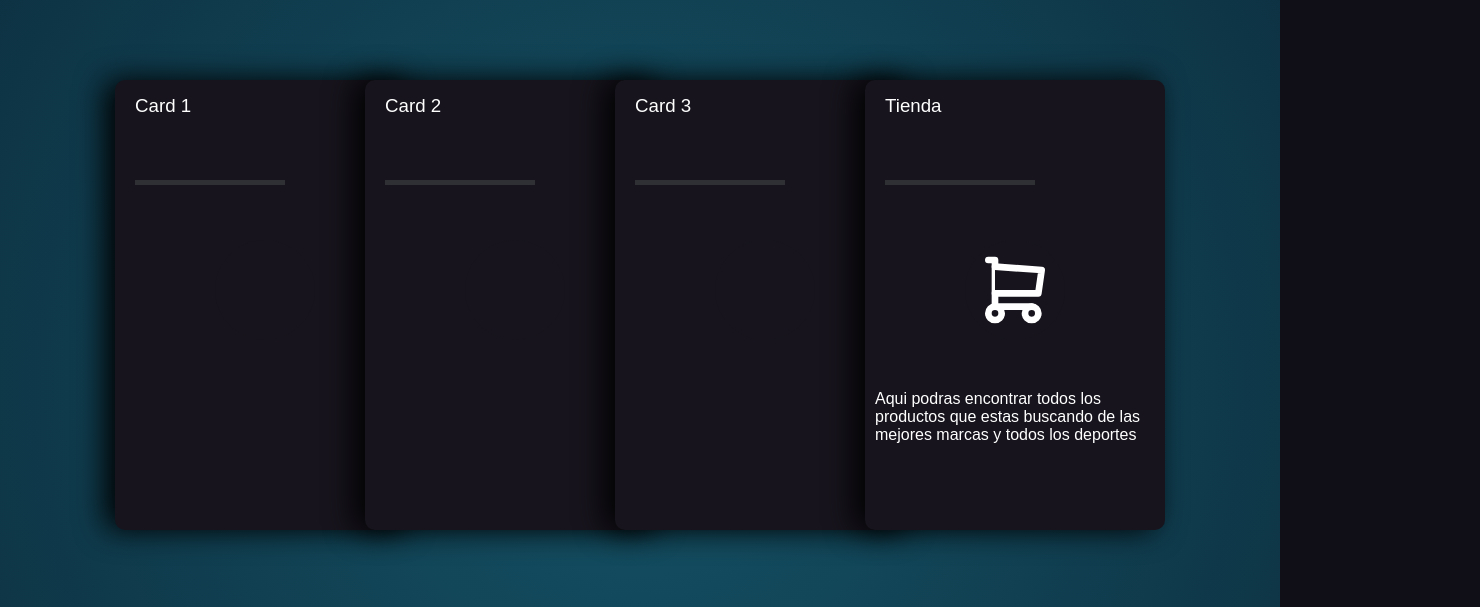
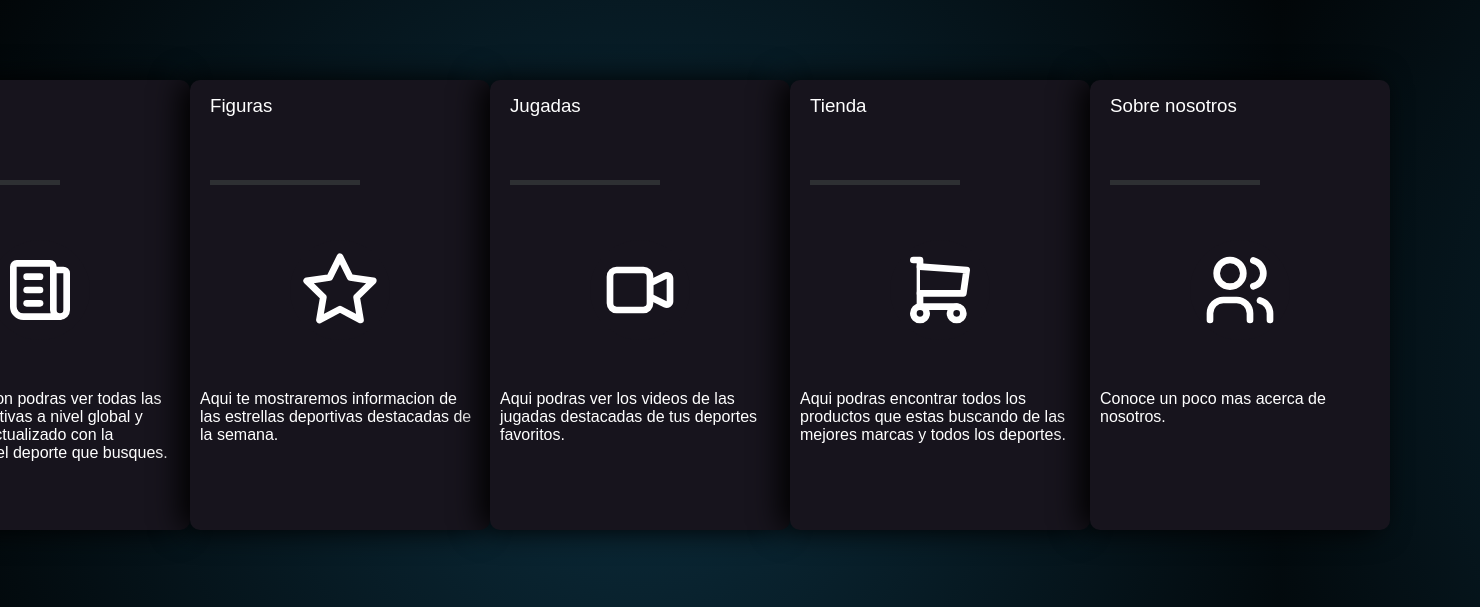
Before and after one commit to agustinduarte77/mi_repo, a website: page index.html in a window 1280 px wide. Shown: the part 193-800 px from the top of the page, 1480 px wide, since content can reach past the window. Drawn offline with Linux system fonts and the light colour scheme; a web font is replaced by a local one.

Commit message:
Cambios index

```diff
--- a/Estilos/style.css
+++ b/Estilos/style.css
@@ -38,6 +38,9 @@ body {
     left: 20px;
     top: 15px;
 }
+.tarjeta:hover .title{
+    color: var(--claro);
+}
 .bar {
     position: absolute;
     top: 100px;
@@ -57,7 +60,7 @@ body {
     width: 0px;
     height: 100%;
     background: rgb(0,154,217);
-    background: linear-gradient(90deg, rgba(0,154,217,1) 0%, rgba(217,147,0,1) 65%, rgba(255,186,0,1) 100%);
+    background: linear-gradient(90deg, rgba(0,154,217,1) 0%, var(--principal) 65%,var(--oscuro) 100%);
     transition: 0.6s ease-out;
 }
 .tarjeta:hover .filledbar {
@@ -75,6 +78,7 @@ body {
     top: 170px;
     left: calc(50% - 40px);
 }
+
 .tarjeta p{
     color: white;
     position: absolute;
@@ -133,7 +137,7 @@ a{
     color: black;
 }
 body{
-    background-image: radial-gradient(circle, var(--principal), var(--oscuro2));
+    background-image: radial-gradient(circle,var(--oscuro2), black);
 }
 
 footer{
--- a/css/destino.css
+++ b/css/destino.css
@@ -28,8 +28,8 @@ aaaaaaa*/
 .noticias {
   display: inline-grid;
   grid-template-areas: "principal principal secundaria"
- "principal principal terciaria"
- "cuarta quinta sexta"; }
+  "principal principal terciaria"
+  "cuarta quinta sexta"; }
 
 .noticiaPrincipal {
   grid-area: principal;
--- a/index.html
+++ b/index.html
@@ -28,8 +28,9 @@
         <h1 class="nombreEmpresa"><a href="index.html">DATA SPORTS</a></h1>
         <hr>
         <div class="carousel">
+            <a href="pages/noticias.html">
                 <div class="tarjeta">
-                <h3 class="title">Card 1</h3>
+                    <h3 class="title">Noticias</h3>
                     <div class="bar">
                         <div class="emptybar"></div>
                         <div class="filledbar"></div>
@@ -39,9 +40,21 @@
                         <circle class="stroke" cx="60" cy="60" r="50"/>
                     </svg>
                     </div>
+                    <div class="icono">
+                        <svg xmlns="http://www.w3.org/2000/svg" class="icon icon-tabler icon-tabler-news" width="80" height="80" viewBox="0 0 24 24" stroke-width="1.5" stroke="#ffffff" fill="none" stroke-linecap="round" stroke-linejoin="round">
+                            <path stroke="none" d="M0 0h24v24H0z" fill="none"/>
+                            <path d="M16 6h3a1 1 0 0 1 1 1v11a2 2 0 0 1 -4 0v-13a1 1 0 0 0 -1 -1h-10a1 1 0 0 0 -1 1v12a3 3 0 0 0 3 3h11" />
+                            <line x1="8" y1="8" x2="12" y2="8" />
+                            <line x1="8" y1="12" x2="12" y2="12" />
+                            <line x1="8" y1="16" x2="12" y2="16" />
+                        </svg>
                     </div>
+                    <p>En esta seccion podras ver todas las noticias deportivas a nivel global y mantenerte actualizado con la informacion del deporte que busques.</p>
+                </div>
+            </a>
+            <a href="pages/figuras.html">
                 <div class="tarjeta">
-                <h3 class="title">Card 2</h3>
+                    <h3 class="title">Figuras</h3>
                     <div class="bar">
                         <div class="emptybar"></div>
                         <div class="filledbar"></div>
@@ -51,9 +64,18 @@
                         <circle class="stroke" cx="60" cy="60" r="50"/>
                     </svg>
                     </div>
+                    <div class="icono">
+                        <svg xmlns="http://www.w3.org/2000/svg" class="icon icon-tabler icon-tabler-star" width="80" height="80" viewBox="0 0 24 24" stroke-width="1.5" stroke="#ffffff" fill="none" stroke-linecap="round" stroke-linejoin="round">
+                            <path stroke="none" d="M0 0h24v24H0z" fill="none"/>
+                            <path d="M12 17.75l-6.172 3.245l1.179 -6.873l-5 -4.867l6.9 -1l3.086 -6.253l3.086 6.253l6.9 1l-5 4.867l1.179 6.873z" />
+                        </svg>
                     </div>
+                    <p>Aqui te mostraremos informacion de las estrellas deportivas destacadas de la semana.</p>
+                </div>
+            </a>
+            <a href="pages/jugadas.html">
                 <div class="tarjeta">
-                <h3 class="title">Card 3</h3>
+                    <h3 class="title">Jugadas</h3>
                     <div class="bar">
                         <div class="emptybar"></div>
                         <div class="filledbar"></div>
@@ -63,7 +85,17 @@
                         <circle class="stroke" cx="60" cy="60" r="50"/>
                     </svg>
                     </div>
+                    <div class="icono">
+                        <svg xmlns="http://www.w3.org/2000/svg" class="icon icon-tabler icon-tabler-video" width="80" height="80" viewBox="0 0 24 24" stroke-width="1.5" stroke="#ffffff" fill="none" stroke-linecap="round" stroke-linejoin="round">
+                            <path stroke="none" d="M0 0h24v24H0z" fill="none"/>
+                            <path d="M15 10l4.553 -2.276a1 1 0 0 1 1.447 .894v6.764a1 1 0 0 1 -1.447 .894l-4.553 -2.276v-4z" />
+                            <rect x="3" y="6" width="12" height="12" rx="2" />
+                        </svg>
                     </div>
+                    <p>Aqui podras ver los videos de las jugadas destacadas de tus deportes favoritos.</p>
+                </div>
+            </a>
+            <a href="pages/tienda.html">
                 <div class="tarjeta">
                     <h3 class="title">Tienda</h3>
                     <div class="bar">
@@ -84,8 +116,33 @@
                             <path d="M6 5l14 1l-1 7h-13" />
                         </svg>
                     </div>
-                <p>Aqui podras encontrar todos los productos que estas buscando de las mejores marcas y todos los deportes</p>
+                    <p>Aqui podras encontrar todos los productos que estas buscando de las mejores marcas y todos los deportes.</p>
                 </div>
+            </a>
+            <a href="pages/sobre-nosotros.html">
+                <div class="tarjeta">
+                    <h3 class="title">Sobre nosotros</h3>
+                    <div class="bar">
+                        <div class="emptybar"></div>
+                        <div class="filledbar"></div>
+                    </div>
+                    <div class="circle">
+                        <svg version="1.1" xmlns="http://www.w3.org/2000/svg">
+                        <circle class="stroke" cx="60" cy="60" r="50"/>
+                    </svg>
+                    </div>
+                    <div class="icono">
+                        <svg xmlns="http://www.w3.org/2000/svg" class="icon icon-tabler icon-tabler-users" width="80" height="80" viewBox="0 0 24 24" stroke-width="1.5" stroke="#ffffff" fill="none" stroke-linecap="round" stroke-linejoin="round">
+                            <path stroke="none" d="M0 0h24v24H0z" fill="none"/>
+                            <circle cx="9" cy="7" r="4" />
+                            <path d="M3 21v-2a4 4 0 0 1 4 -4h4a4 4 0 0 1 4 4v2" />
+                            <path d="M16 3.13a4 4 0 0 1 0 7.75" />
+                            <path d="M21 21v-2a4 4 0 0 0 -3 -3.85" />
+                        </svg>
+                    </div>
+                    <p>Conoce un poco mas acerca de nosotros.</p>
+                </div>
+            </a>
         </div>
             <!--
             <h1>
```
Lines whose indentation alone changed are shown as unchanged.
